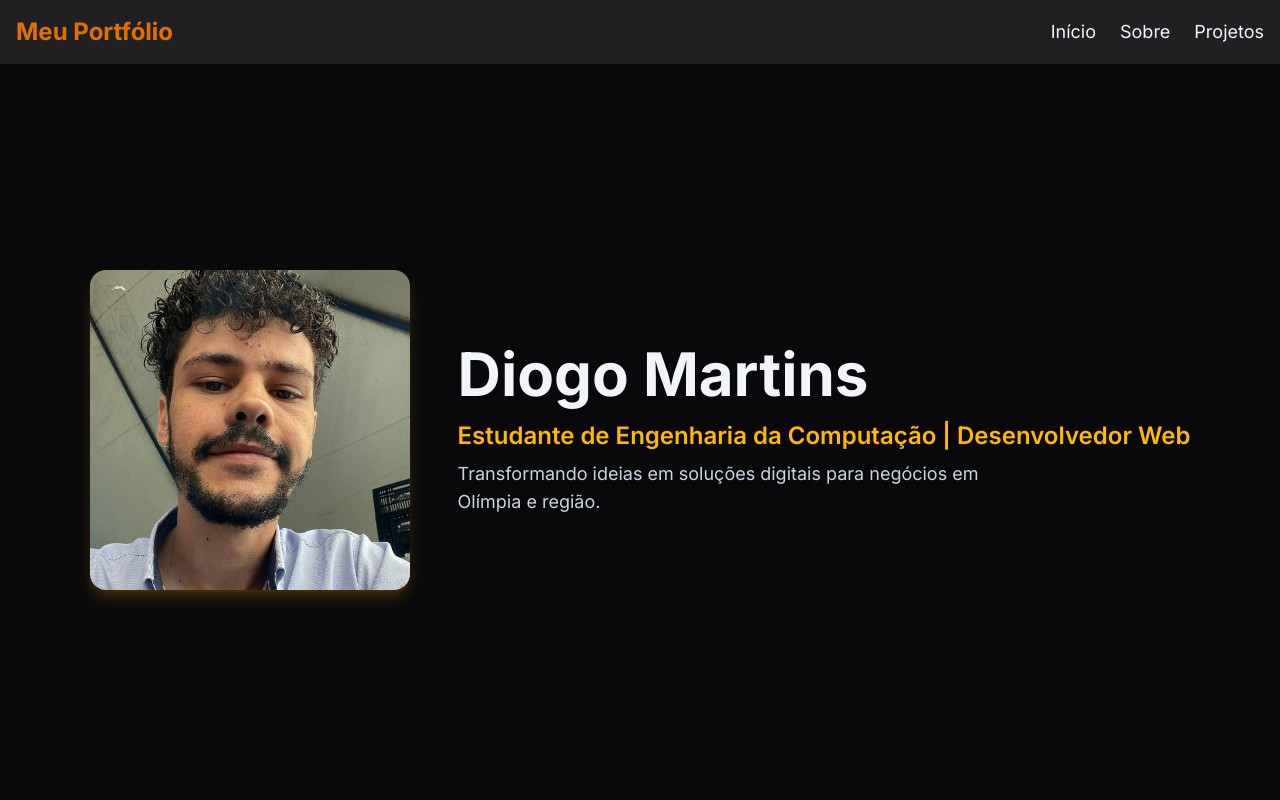
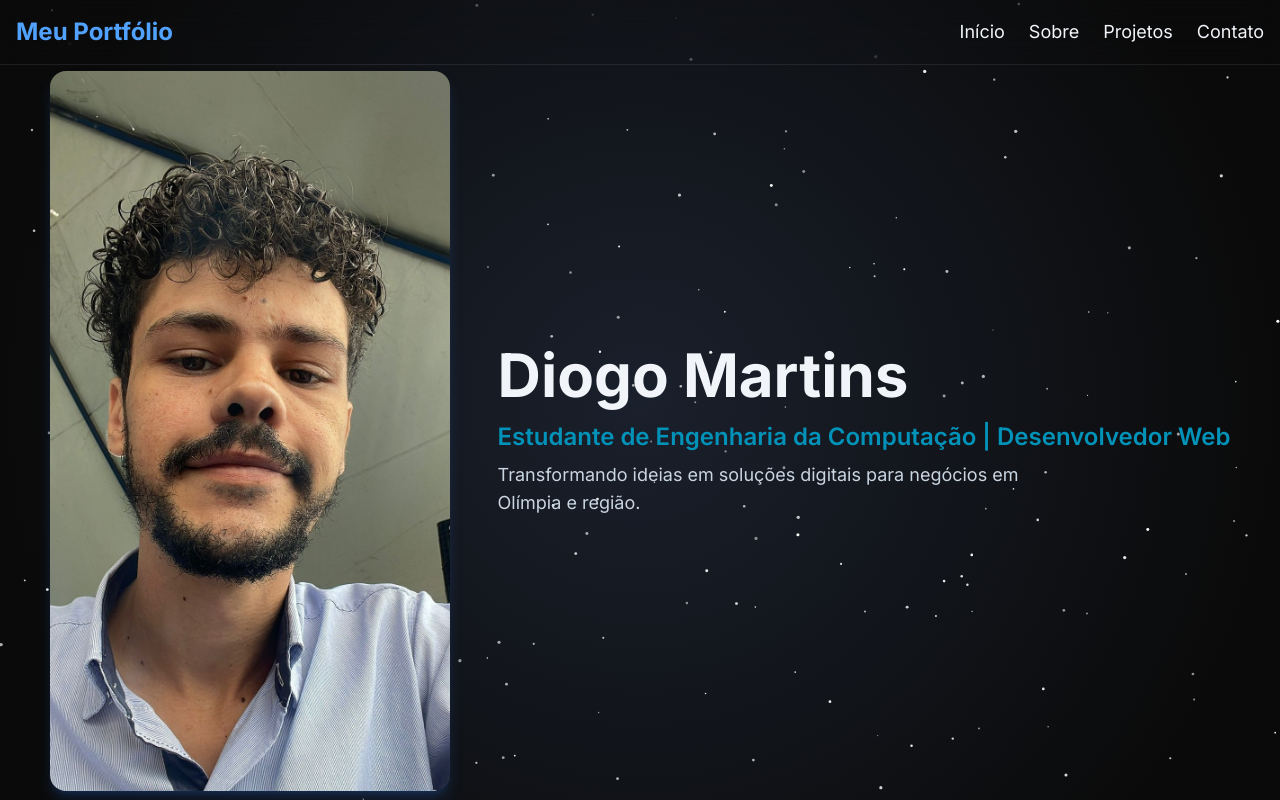
Before and after one commit to Devilmclay/portif-lio-2025, a Next.js app: page / in a window 1280 px wide. Built offline with nearby package versions, Linux system fonts and the light colour scheme.

Commit message:
Versão com background estrelado e pagina contato adicionada.

```diff
--- a/app/layout.tsx
+++ b/app/layout.tsx
@@ -4,6 +4,7 @@ import { Inter } from "next/font/google";
 import "./globals.css";
 
 import Header from "@/components/Header"; // 1. Importe o Header
+import { AnimatedStarrySky } from "@/components/AnimatedStarrySky";
 
 const inter = Inter({ subsets: ["latin"] });
 
@@ -20,9 +21,12 @@ export default function RootLayout({
     return (
     <html lang="pt-BR">
       {/* Aplicando a cor de fundo e a cor do texto padrão para todo o site */}
-      <body className={`${inter.className} bg-zinc-950 text-slate-300`}>
+     <body className={`${inter.className} text-slate-300`}>
+        <AnimatedStarrySky /> {/* 2. Adicione o componente do fundo animado aqui */}
         <Header />
-        {children}
+        <main className="relative z-10"> {/* 3. Adicione 'relative z-10' ao conteúdo principal */}
+          {children}
+        </main>
       </body>
     </html>
   );
--- a/app/page.tsx
+++ b/app/page.tsx
@@ -1,18 +1,15 @@
 // app/page.tsx
 import Image from 'next/image';
 import { MotionDiv } from '@/components/MotionDiv';
-
+import { PageWrapper } from '@/components/PageWrapper'; // 1. Importe o novo componente
 export default function HomePage() {
   return (
+  <PageWrapper>
     <main className="container mx-auto flex min-h-[calc(100vh-68px)] flex-col md:flex-row items-center justify-center gap-12 px-4">
 
       {/* Coluna da Imagem Estilizada */}
-      <MotionDiv
-        initial={{ opacity: 0, scale: 0.8 }}
-        animate={{ opacity: 1, scale: 1 }}
-        transition={{ duration: 0.5 }}
-      >
-        <div className="w-64 h-64 md:w-80 md:h-80 relative">
+
+        <div className="w-64 h-64 md:w-100 md:h-180 relative">
           <Image
             src="/images/foto-perfil.jpeg"
             alt="Foto de perfil de Diogo"
@@ -22,29 +19,27 @@ export default function HomePage() {
             // 2. object-cover: Garante que a imagem preenche o espaço sem distorcer.
             // 3. shadow-lg: Uma sombra padrão suave.
             // 4. shadow-amber-500/20: Uma sombra colorida com a sua cor de destaque e 20% de opacidade, criando um efeito de "brilho".
-            className="rounded-2xl object-cover shadow-lg shadow-amber-500/20"
+            className="rounded-2xl object-cover shadow-lg shadow-blue-500/20"
           />
         </div>
-      </MotionDiv>
+
 
       {/* Coluna do Texto */}
-      <MotionDiv
+      <div
         className="text-center md:text-left"
-        initial={{ opacity: 0, x: 50 }}
-        animate={{ opacity: 1, x: 0 }}
-        transition={{ duration: 0.5, delay: 0.2 }}
       >
         <h1 className="text-4xl md:text-6xl font-bold text-slate-100">
           Diogo Martins
         </h1>
-        <p className="mt-4 text-xl md:text-2xl text-amber-400 font-semibold">
+        <p className="mt-4 text-xl md:text-2xl text-cyan-600 font-semibold">
           Estudante de Engenharia da Computação | Desenvolvedor Web
         </p>
         <p className="mt-2 max-w-xl text-lg text-slate-300">
           Transformando ideias em soluções digitais para negócios em Olímpia e região.
         </p>
-      </MotionDiv>
+      </div>
 
     </main>
+   </PageWrapper>
   );
 }
--- a/app/projetos/page.tsx
+++ b/app/projetos/page.tsx
@@ -1,5 +1,6 @@
 // app/projetos/page.tsx
 import Image from 'next/image';
+import { PageWrapper } from '@/components/PageWrapper';
 // Um array de exemplo com seus projetos. No futuro, isso pode vir de um banco de dados.
 const listaDeProjetos = [
   {
@@ -27,6 +28,7 @@ const listaDeProjetos = [
 
 export default function ProjetosPage() {
   return (
+ <PageWrapper>
  <main className="container mx-auto px-4 py-16">
   <h1 className="text-center text-4xl md:text-5xl font-bold text-slate-100 mb-12">
     Meus Projetos
@@ -45,7 +47,7 @@ export default function ProjetosPage() {
           />
         </div>
         <div className="p-6">
-          <h2 className="text-2xl font-bold text-amber-400">{projeto.nome}</h2>
+          <h2 className="text-2xl font-bold text-blue-400">{projeto.nome}</h2>
           <p className="mt-2 text-slate-300">{projeto.descricao}</p>
           <p className="mt-4 text-sm font-semibold text-slate-400">
             Tecnologias: {projeto.tecnologias}
@@ -55,6 +57,7 @@ export default function ProjetosPage() {
     ))}
   </div>
 </main>
+</PageWrapper>
 
   );
 }
--- /dev/null
+++ b/components/AnimatedStarrySky.tsx
@@ -0,0 +1,167 @@
+// components/AnimatedStarrySky.tsx
+"use client";
+
+import { useRef, useEffect } from 'react';
+
+export function AnimatedStarrySky() {
+  const canvasRef = useRef<HTMLCanvasElement>(null);
+
+  useEffect(() => {
+    const canvas = canvasRef.current;
+    if (!canvas) return;
+
+    const ctx = canvas.getContext('2d');
+    if (!ctx) return;
+
+    let stars: Star[] = [];
+    let shootingStars: ShootingStar[] = [];
+    let animationFrameId: number;
+
+    const setCanvasDimensions = () => {
+      canvas.width = window.innerWidth;
+      canvas.height = window.innerHeight;
+    };
+
+    // Classe para as estrelas fixas
+    class Star {
+      x: number;
+      y: number;
+      radius: number;
+      alpha: number;
+      twinkleSpeed: number;
+      twinkleDirection: number;
+
+      constructor() {
+        this.x = Math.random() * canvas.width;
+        this.y = Math.random() * canvas.height;
+        this.radius = Math.random() * 1.2 + 0.5;
+        this.alpha = Math.random() * 0.5 + 0.5;
+        this.twinkleSpeed = Math.random() * 0.015;
+        this.twinkleDirection = 1;
+      }
+
+      draw() {
+        if (!ctx) return;
+        ctx.beginPath();
+        ctx.arc(this.x, this.y, this.radius, 0, Math.PI * 2);
+        ctx.fillStyle = `rgba(255, 255, 255, ${this.alpha})`;
+        ctx.fill();
+      }
+
+      update() {
+        this.alpha += this.twinkleSpeed * this.twinkleDirection;
+        if (this.alpha > 1 || this.alpha < 0.5) {
+          this.twinkleDirection *= -1;
+        }
+      }
+    }
+
+    // Classe para as estrelas cadentes
+    class ShootingStar {
+      x: number;
+      y: number;
+      len: number;
+      angle: number;
+      speed: number;
+      life: number;
+
+      constructor() {
+        this.x = Math.random() * canvas.width;
+        this.y = Math.random() * canvas.height * 0.5;
+        this.len = Math.random() * 80 + 10;
+        this.angle = Math.PI / 4; // Ângulo de 45 graus
+        this.speed = Math.random() * 10 + 5;
+        this.life = this.len * 2; // Vida da estrela cadente
+      }
+
+      draw() {
+        if (!ctx) return;
+        const x2 = this.x - this.len * Math.cos(this.angle);
+        const y2 = this.y - this.len * Math.sin(this.angle);
+
+        const gradient = ctx.createLinearGradient(this.x, this.y, x2, y2);
+        gradient.addColorStop(0, `rgba(255, 255, 255, ${this.life / (this.len * 2)})`);
+        gradient.addColorStop(1, "rgba(255, 255, 255, 0)");
+
+        ctx.beginPath();
+        ctx.moveTo(this.x, this.y);
+        ctx.lineTo(x2, y2);
+        ctx.strokeStyle = gradient;
+        ctx.lineWidth = 2;
+        ctx.stroke();
+      }
+
+      update() {
+        this.x += this.speed * Math.cos(this.angle);
+        this.y += this.speed * Math.sin(this.angle);
+        this.life--;
+      }
+    }
+
+    const init = () => {
+      stars = [];
+      shootingStars = [];
+      for (let i = 0; i < 200; i++) {
+        stars.push(new Star());
+      }
+    };
+
+    const animate = () => {
+      // Desenha o fundo
+      const gradient = ctx.createRadialGradient(canvas.width / 2, canvas.height / 2, 0, canvas.width / 2, canvas.height / 2, canvas.width / 2);
+      gradient.addColorStop(0, '#1a202c'); // Cor mais clara no centro (pode ser o seu from-zinc-900)
+      gradient.addColorStop(1, '#0a0a0a'); // Cor mais escura nas bordas (pode ser o seu to-zinc-950)
+      ctx.fillStyle = gradient;
+      ctx.fillRect(0, 0, canvas.width, canvas.height);
+
+      // Desenha as estrelas
+      stars.forEach(star => {
+        star.update();
+        star.draw();
+      });
+
+      // Cria e desenha as estrelas cadentes
+      if (Math.random() > 0.995) { // Probabilidade de criar uma nova estrela cadente
+        shootingStars.push(new ShootingStar());
+      }
+
+      shootingStars.forEach((star, index) => {
+        star.update();
+        star.draw();
+        if (star.life <= 0) {
+          shootingStars.splice(index, 1);
+        }
+      });
+
+      animationFrameId = requestAnimationFrame(animate);
+    };
+
+    // Configuração inicial
+    setCanvasDimensions();
+    init();
+    animate();
+
+    // Lida com o redimensionamento da janela
+    const handleResize = () => {
+      cancelAnimationFrame(animationFrameId);
+      setCanvasDimensions();
+      init();
+      animate();
+    };
+
+    window.addEventListener('resize', handleResize);
+
+    // Limpeza ao desmontar o componente
+    return () => {
+      window.removeEventListener('resize', handleResize);
+      cancelAnimationFrame(animationFrameId);
+    };
+  }, []);
+
+  return (
+    <canvas
+      ref={canvasRef}
+      className="fixed top-0 left-0 w-full h-full -z-10" // Posiciona o canvas atrás de todo o conteúdo
+    />
+  );
+}
--- a/components/Header.tsx
+++ b/components/Header.tsx
@@ -3,25 +3,30 @@ import Link from 'next/link'; // Importe o componente Link do Next.js
 
 export default function Header() {
   return (
-     <header className="bg-zinc-800/80 backdrop-blur-sm sticky top-0 z-50">
+     <header className="sticky top-0 z-50 backdrop-blur-lg border-b border-slate-300/10">
       <nav className="container mx-auto flex justify-between items-center p-4 text-slate-100">
-        <Link href="/" className="text-2xl font-bold text-amber-600">
+        <Link href="/" className="text-2xl font-bold text-blue-400">
           Meu Portfólio
         </Link>
         <ul className="flex gap-6 text-lg">
           <li>
-            <Link href="/" className="hover:text-amber-500 transition-colors">
+            <Link href="/" className="hover:text-blue-400 transition-colors">
               Início
             </Link>
           </li>
           <li>
-            <Link href="/sobre" className="hover:text-amber-500 transition-colors">
+            <Link href="/sobre" className="hover:text-blue-400 transition-colors">
               Sobre
             </Link>
           </li>
           <li>
-            <Link href="/projetos" className="hover:text-amber-500 transition-colors">
+            <Link href="/projetos" className="hover:text-blue-400 transition-colors">
               Projetos
+            </Link>
+          </li>
+                <li>
+            <Link href="/contato" className="hover:text-blue-400 transition-colors">
+              Contato
             </Link>
           </li>
         </ul>
--- /dev/null
+++ b/components/PageWrapper.tsx
@@ -0,0 +1,29 @@
+// components/PageWrapper.tsx
+"use client"; // Obrigatório, pois usa hooks e interatividade do Framer Motion
+
+import { motion, AnimatePresence } from 'framer-motion';
+
+// Definimos os tipos das props que o componente vai receber
+interface PageWrapperProps {
+  children: React.ReactNode;
+}
+
+export function PageWrapper({ children }: PageWrapperProps) {
+  return (
+    // AnimatePresence é importante para animações de saída, se as adicionar no futuro.
+    <AnimatePresence>
+      <motion.div
+        // Animação de entrada: começa invisível e um pouco abaixo...
+        initial={{ opacity: 0, x: 20 }}
+        // ...e anima para totalmente visível na sua posição original.
+        animate={{ opacity: 1, x: 0 }}
+        // Animação de saída: desaparece ao sair da página.
+        exit={{ opacity: 0, x: 20 }}
+        // Duração da transição.
+        transition={{ duration: 0.5 }}
+      >
+        {children}
+      </motion.div>
+    </AnimatePresence>
+  );
+}
--- a/package.json
+++ b/package.json
@@ -10,6 +10,7 @@
   },
   "dependencies": {
     "framer-motion": "^12.23.6",
+    "lucide-react": "^0.525.0",
     "next": "15.4.1",
     "react": "19.1.0",
     "react-dom": "19.1.0"
```
Also changed, not shown: app/contato/page.tsx (added, +35 -0 lines), app/sobre/page.tsx (+7 -7 lines), components/WhatsAppButton.tsx (added, +32 -0 lines), 1 other file (tests, documents, lock files or other folders).
